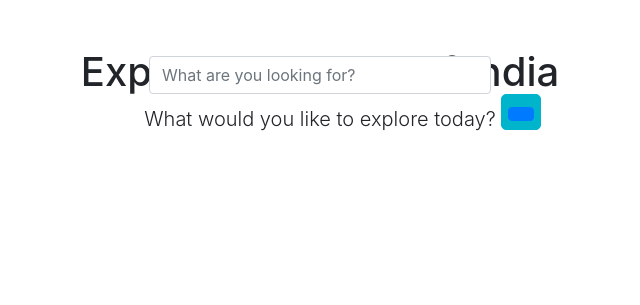
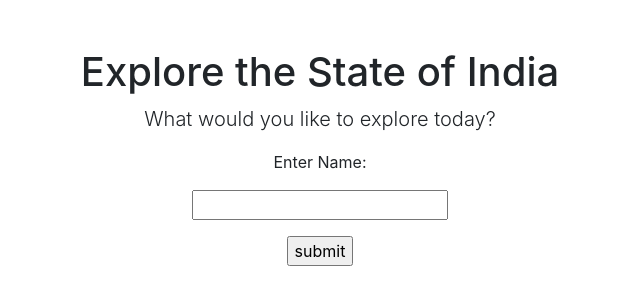
Before and after one commit to pranoti-d/vizabi, a Flask app: page / in a window 1280 px wide. Shown: the part 56-361 px from the top of the page, without its empty margins (320-960 px from the left). Run offline with Flask 3, Linux system fonts and the light colour scheme; some libraries are stand-ins or nearby versions.

Commit message:
Update index_1.html

```diff
--- a/app/templates/index_1.html
+++ b/app/templates/index_1.html
@@ -64,13 +64,11 @@
         <div class="col-lg-12 text-center">
           <h1 class="mt-5">Explore the State of India</h1>
           <p class="lead">What would you like to explore today?</p>
-          <div class="wrap">
-            <div class="search" method="get" action={{ url_for('search') }}>
-              <input type="text" class="form-control" name="query" id="query" placeholder="What are you looking for?">
-              <button type="submit" class="searchButton">
-                <i class="btn btn-primary"></i>
-              </button>
-          </div>
+           <form action = ""http://localhost:5000/search" method = "post">
+            <p>Enter Name:</p>
+             <p><input type = "text" name = "nm" /></p>
+             <p><input type = "submit" value = "submit" /></p>
+           </form>
 </div>
     <!--      <ul class="list-unstyled">    -->
     <!--        <li>Bootstrap 4.1.1</li>    -->
```
